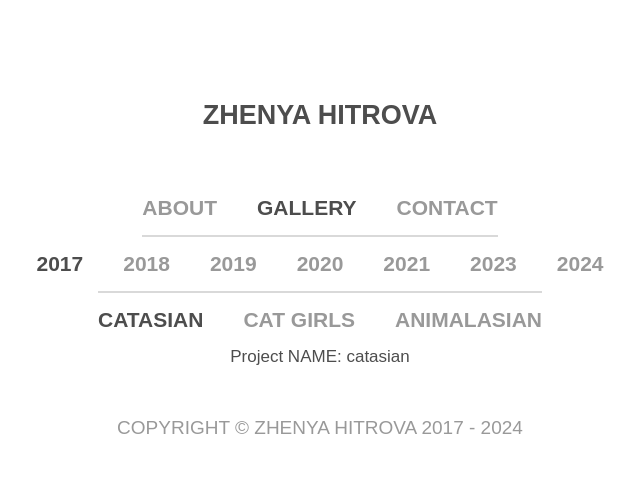
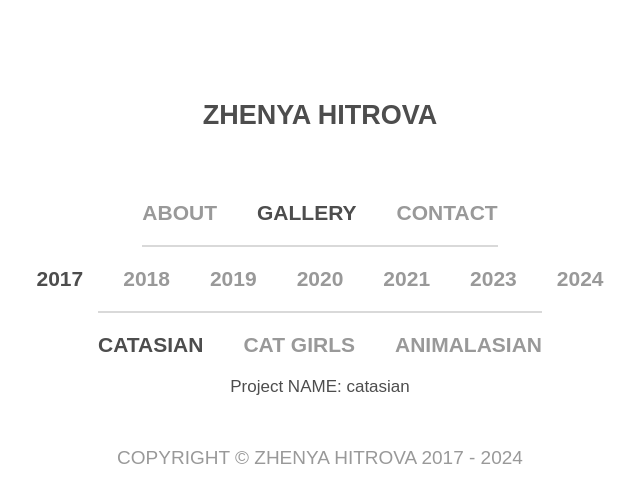
Before and after one commit to z-hit/art-portfolio, a React (Create React App) app: page /gallery/2017/catasian in a window 1280 px wide. Shown: the top 502 px of the page, without its empty margins (320-960 px from the left). Built offline with nearby package versions, Linux system fonts and the light colour scheme.

Commit message:
Home link hover fixed

```diff
--- a/src/components/header/Header.module.css
+++ b/src/components/header/Header.module.css
@@ -3,5 +3,8 @@
   flex-direction: column;
   justify-content: center;
   align-items: center;
+}
+
+.menu {
   border-block-end: 2px solid hsl(0, 0%, 85%);
 }
--- a/src/components/header/Header.tsx
+++ b/src/components/header/Header.tsx
@@ -6,7 +6,9 @@ const Header = () => {
   return (
     <div className={styles.header}>
       <Logo />
-      <MenuMain />
+      <div className={styles.menu}>
+        <MenuMain />
+      </div>
     </div>
   );
 };
--- a/src/components/ui/logoUI/LogoUI.module.css
+++ b/src/components/ui/logoUI/LogoUI.module.css
@@ -7,3 +7,7 @@
   margin-block: 100px 50px;
   text-decoration: none;
 }
+
+.text:hover {
+  color: hsl(0, 0%, 60%);
+}
--- a/src/components/ui/menuUI/MenuUI.module.css
+++ b/src/components/ui/menuUI/MenuUI.module.css
@@ -1,7 +1,7 @@
 .nav_bar {
   display: flex;
   justify-content: center;
-  padding-block: 15px;
+  padding-block: 20px;
 }
 
 .link_list {
```
